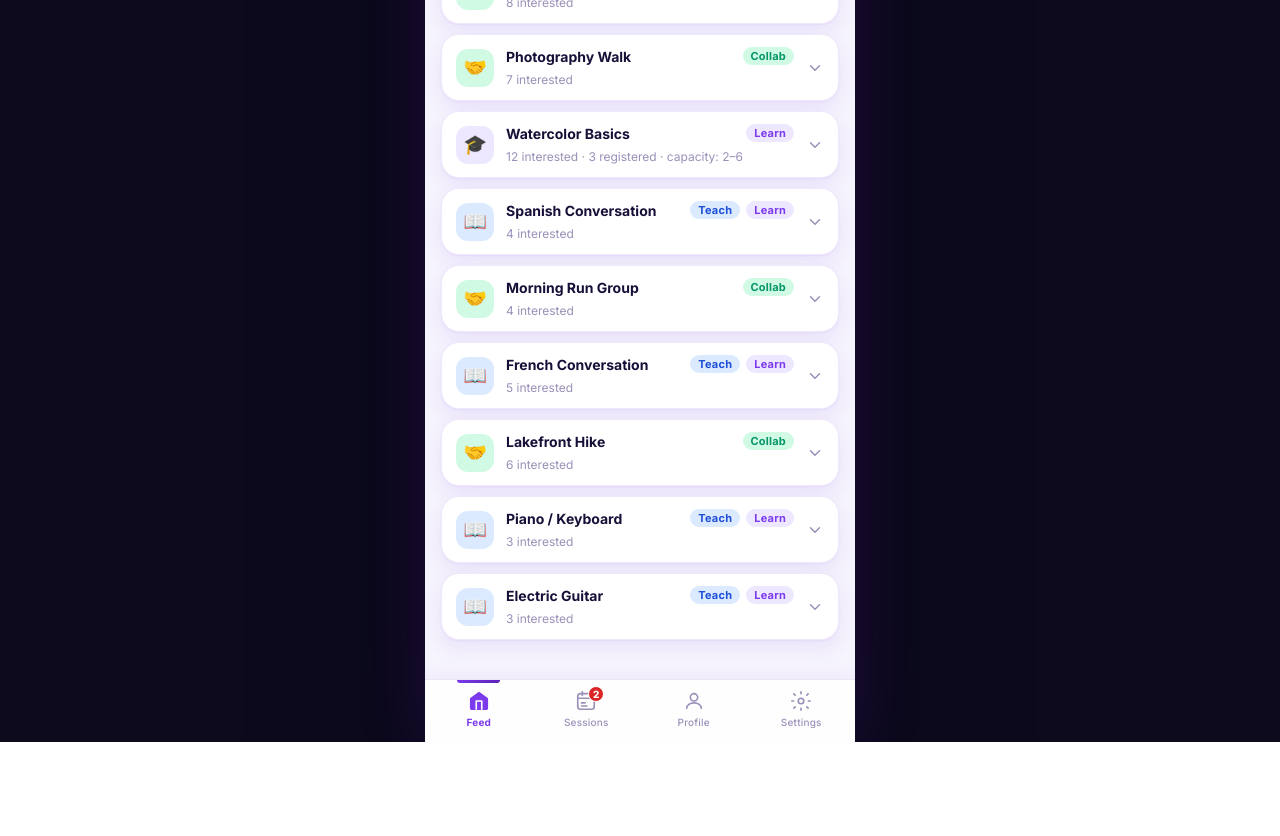
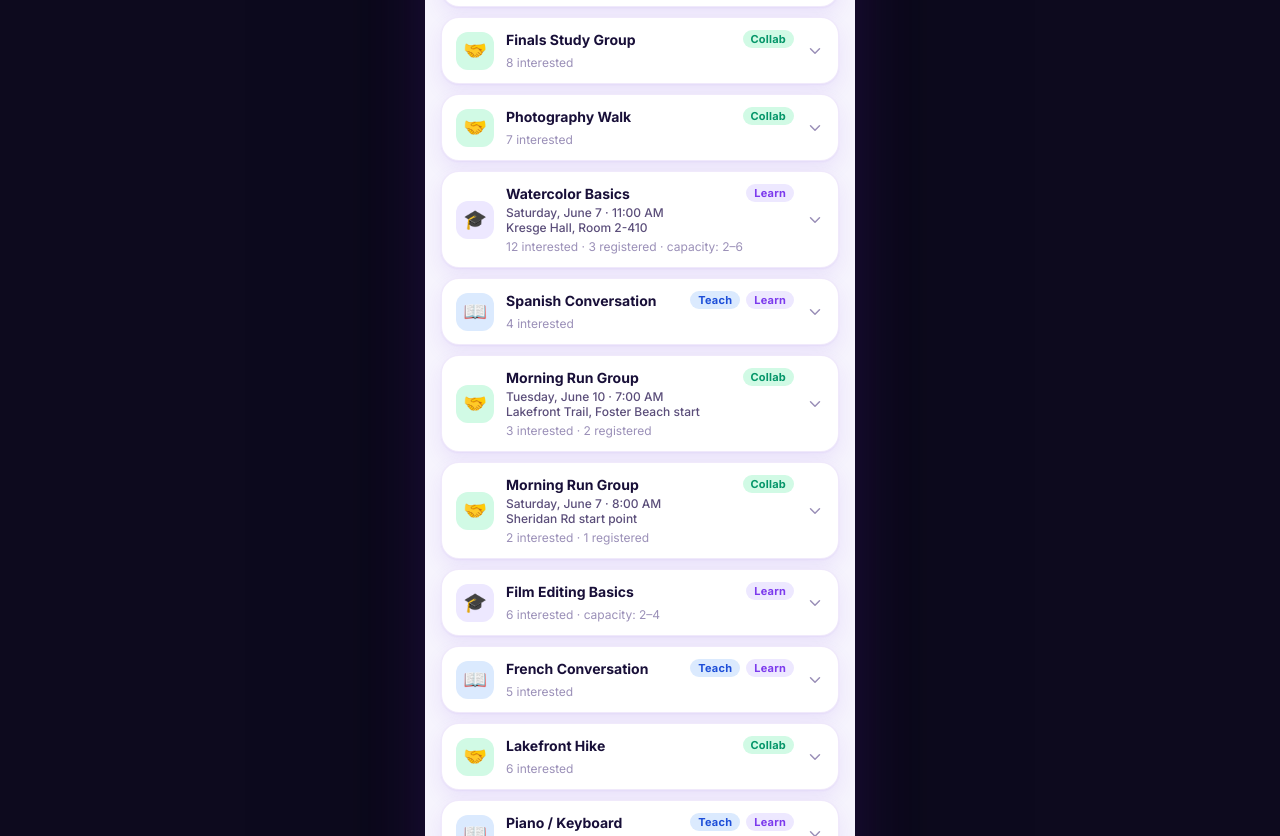
Before and after one commit to stellalaird/kovalent, a React (Vite) app: page / in a window 1280 px wide. Shown: the part 660-1496 px from the top of the page. Before the commit the page ends 1402 px from the top, so only its background shows below. Built offline with nearby package versions, Linux system fonts and the light colour scheme.

Commit message:
Collabs now can generate multiple cards in the Feed and My Sessions tabs

```diff
--- a/src/components/FeedCard.jsx
+++ b/src/components/FeedCard.jsx
@@ -25,7 +25,9 @@ function TypeBadges({ type }) {
 export default function FeedCard({ session }) {
   const { expandedCard, setExpandedCard, joinSession, openSession, mySessions, showToast } =
     useApp();
-  const isExpanded = expandedCard === session.id;
+  // Use proposal-specific key for expand/collapse so each proposal card is independent
+  const cardId = session._proposalKey || session.id;
+  const isExpanded = expandedCard === cardId;
   const joined = mySessions.find((s) => s.id === session.id);
 
   const tc = T.sessionTypes[session.type] ?? T.sessionTypes.meetup;
@@ -40,7 +42,15 @@ export default function FeedCard({ session }) {
 
   // Compact count string for collapsed row
   let countStr = "";
-  if (session.type === "learn") {
+  if (session._proposal) {
+    // Proposal-specific collab card: show per-proposal counts
+    const p = session._proposal;
+    const userRegistered = mySessions.some(s => s.id === `${session.id}__${p.id}`);
+    const regCount = (p.registrations ?? 0) + (userRegistered ? 1 : 0);
+    countStr = regCount > 0
+      ? `${p.interested} interested · ${regCount} registered`
+      : `${p.interested} interested`;
+  } else if (session.type === "learn") {
     const parts = [`${session.interested} interested`];
     const enoughInterest = session.interested >= (session.minGroup ?? 0);
     if (session.scheduledTime && enoughInterest) {
@@ -96,13 +106,41 @@ export default function FeedCard({ session }) {
             </span>
             <TypeBadges type={session.type} />
           </div>
-          {/* Line 2: count info only */}
+          {/* Collab proposal: time → location → count */}
+          {session._proposal && (
+            <>
+              <div style={{ fontSize: 12, color: T.textMid, fontWeight: 500, marginTop: 2 }}>
+                {session._proposal.time}
+              </div>
+              {session._proposal.location && (
+                <div style={{ fontSize: 12, color: T.textMid, fontWeight: 500 }}>
+                  {session._proposal.location}
+                </div>
+              )}
+            </>
+          )}
+
+          {/* Learn sessions with a scheduled time: time → location → count */}
+          {session.type === "learn" && session.scheduledTime && (
+            <>
+              <div style={{ fontSize: 12, color: T.textMid, fontWeight: 500, marginTop: 2 }}>
+                {session.scheduledTime}
+              </div>
+              {session.location && (
+                <div style={{ fontSize: 12, color: T.textMid, fontWeight: 500 }}>
+                  {session.location}
+                </div>
+              )}
+            </>
+          )}
+
+          {/* Count info — always last, muted */}
           <span style={{ fontSize: 12, color: T.muted }}>{countStr}</span>
         </div>
 
         {/* Expand toggle */}
         <button
-          onClick={() => setExpandedCard(isExpanded ? null : session.id)}
+          onClick={() => setExpandedCard(isExpanded ? null : cardId)}
           style={{
             background: "none",
             border: "none",
--- a/src/data/mockData.js
+++ b/src/data/mockData.js
@@ -234,9 +234,9 @@ const MOCK_SESSIONS = [
     description: "Casual chess games, any skill level welcome. We meet at Norris weekly and do blitz + analysis.",
     tags: ["games", "strategy"],
     proposals: [
-      { id: "prop-s8-1", proposer: MOCK_USERS[0], time: "Saturday, June 7 · 2:00 PM", location: "Norris Game Room", note: "Works perfectly for weekly games!" },
-      { id: "prop-s8-2", proposer: MOCK_USERS[1], time: "Friday, June 6 · 5:00 PM",   location: "Tech Atrium",     note: "Right after classes, easy for everyone" },
-      { id: "prop-s8-3", proposer: MOCK_USERS[4], time: "Sunday, June 8 · 1:00 PM",   location: "Norris Student Center", note: "Sunday afternoons are chill" },
+      { id: "prop-s8-1", proposer: MOCK_USERS[0], time: "Saturday, June 7 · 2:00 PM", location: "Norris Game Room",      note: "Works perfectly for weekly games!",         interested: 5, registrations: 2 },
+      { id: "prop-s8-2", proposer: MOCK_USERS[1], time: "Friday, June 6 · 5:00 PM",   location: "Tech Atrium",           note: "Right after classes, easy for everyone",   interested: 4, registrations: 1 },
+      { id: "prop-s8-3", proposer: MOCK_USERS[4], time: "Sunday, June 8 · 1:00 PM",   location: "Norris Student Center", note: "Sunday afternoons are chill",               interested: 3, registrations: 0 },
     ],
     messages: [
       { user: MOCK_USERS[0], text: "Anyone up for a blitz tourney this weekend?", time: "1:15 PM" },
@@ -250,8 +250,8 @@ const MOCK_SESSIONS = [
     description: "5K loops around the lakefront, Tues/Thurs 7am. All paces welcome, we stick together.",
     tags: ["fitness", "outdoors"],
     proposals: [
-      { id: "prop-s9-1", proposer: MOCK_USERS[2],  time: "Tuesday, June 10 · 7:00 AM", location: "Lakefront Trail, start at Foster Beach", note: "Classic Tues/Thurs schedule 🏃" },
-      { id: "prop-s9-2", proposer: MOCK_USERS[15], time: "Saturday, June 7 · 8:00 AM", location: "Sheridan Rd start point",               note: "Weekend run for those who can't do weekdays" },
+      { id: "prop-s9-1", proposer: MOCK_USERS[2],  time: "Tuesday, June 10 · 7:00 AM", location: "Lakefront Trail, Foster Beach start", note: "Classic Tues/Thurs schedule 🏃",               interested: 3, registrations: 2 },
+      { id: "prop-s9-2", proposer: MOCK_USERS[15], time: "Saturday, June 7 · 8:00 AM", location: "Sheridan Rd start point",             note: "Weekend run for those who can't do weekdays", interested: 2, registrations: 1 },
     ],
     messages: [],
   },
@@ -382,11 +382,13 @@ const MOCK_SESSIONS = [
 ];
 
 // Sessions the current user is involved in
+// Use .find() by ID so array-order changes never break these references
+const _s = id => MOCK_SESSIONS.find(s => s.id === id);
 const MY_SESSIONS = [
-  { ...MOCK_SESSIONS[0], status: "waiting_room", myRole: "learner" },
-  { ...MOCK_SESSIONS[3], status: "scheduled",    myRole: "learner" },
-  { ...MOCK_SESSIONS[7], status: "waiting_room", myRole: "participant" },
-  { ...MOCK_SESSIONS[9], status: "scheduled",    myRole: "participant" },
+  { ..._s("s1"),  status: "waiting_room", myRole: "learner"     },
+  { ..._s("s4"),  status: "scheduled",    myRole: "learner"     },
+  { ..._s("s8"),  status: "waiting_room", myRole: "participant" },
+  { ..._s("s10"), status: "scheduled",    myRole: "participant" },
   {
     id: "s-comp1", type: "learn", skill: "Intro to Chess", teacher: MOCK_USERS[0],
     level: "Beginner", status: "completed", myRole: "teacher",
--- a/src/pages/FeedPage.jsx
+++ b/src/pages/FeedPage.jsx
@@ -32,7 +32,18 @@ export default function FeedPage() {
         (activityRank[a.activityLevel] ?? 2) -
         (activityRank[b.activityLevel] ?? 2)
     )
-    .filter((s) => sessionTypeFilter === "all" || s.type === sessionTypeFilter);
+    .filter((s) => sessionTypeFilter === "all" || s.type === sessionTypeFilter)
+    // Expand collab sessions that have proposals into one card per proposal
+    .flatMap(s => {
+      if (s.type === "collab" && s.proposals?.length > 0) {
+        return s.proposals.map(p => ({
+          ...s,
+          _proposalKey: `${s.id}__feed__${p.id}`,
+          _proposal: p,
+        }));
+      }
+      return [s];
+    });
 
   const header = (
     <PageHeader>
@@ -142,7 +153,7 @@ export default function FeedPage() {
         )}
 
         {sorted.map((session) => (
-          <SessionCard key={session.id} session={session} />
+          <SessionCard key={session._proposalKey || session.id} session={session} />
         ))}
       </div>
     </div>
--- a/src/pages/MySessionsPage.jsx
+++ b/src/pages/MySessionsPage.jsx
@@ -42,8 +42,23 @@ export default function MySessionsPage() {
     const cfg   = sessionConfig(s);
     const statusViews = { waiting_room: "waitingRoom", scheduled: "waitingRoom", completed: "completed" };
 
-    const timeStr = s.scheduledTime || (s.status === "waiting_room" ? "Waiting for schedule" : s.status === "completed" ? "Completed" : "");
+    const timeStr = s.scheduledTime || "";
     const locStr  = s.location || "";
+
+    // Count info — same logic as feed cards
+    let countStr = "";
+    if (s.type === "learn") {
+      const parts = [`${s.interested} interested`];
+      if (s.scheduledTime && s.interested >= (s.minGroup ?? 0)) {
+        const regCount = s.participants?.length ?? 0;
+        if (regCount > 0) parts.push(`${regCount} registered`);
+      }
+      if (s.minGroup && s.maxGroup) parts.push(`capacity: ${s.minGroup}–${s.maxGroup}`);
+      countStr = parts.join(" · ");
+    } else if (s.type === "collab") {
+      const pList = s.participants || [];
+      countStr = `${pList.length + (s.interested ?? 0)} interested`;
+    }
 
     return (
       <Card
@@ -74,13 +89,17 @@ export default function MySessionsPage() {
               </span>
               <Badge color={cfg.badgeColor} bg={cfg.badgeBg}>{cfg.label}</Badge>
             </div>
-            {/* Line 2: time */}
+            {/* Line 2: time (T.textMid, matches feed) */}
             {timeStr && (
-              <div style={{ fontSize: 12, color: T.muted }}>{timeStr}</div>
+              <div style={{ fontSize: 12, color: T.textMid, fontWeight: 500 }}>{timeStr}</div>
             )}
-            {/* Line 3: location */}
+            {/* Line 3: location (T.textMid, matches feed) */}
             {locStr && (
-              <div style={{ fontSize: 12, color: T.muted, marginTop: 1 }}>{locStr}</div>
+              <div style={{ fontSize: 12, color: T.textMid, fontWeight: 500 }}>{locStr}</div>
+            )}
+            {/* Line 4: count info (muted, matches feed) */}
+            {countStr && (
+              <div style={{ fontSize: 12, color: T.muted }}>{countStr}</div>
             )}
           </div>
 
```
